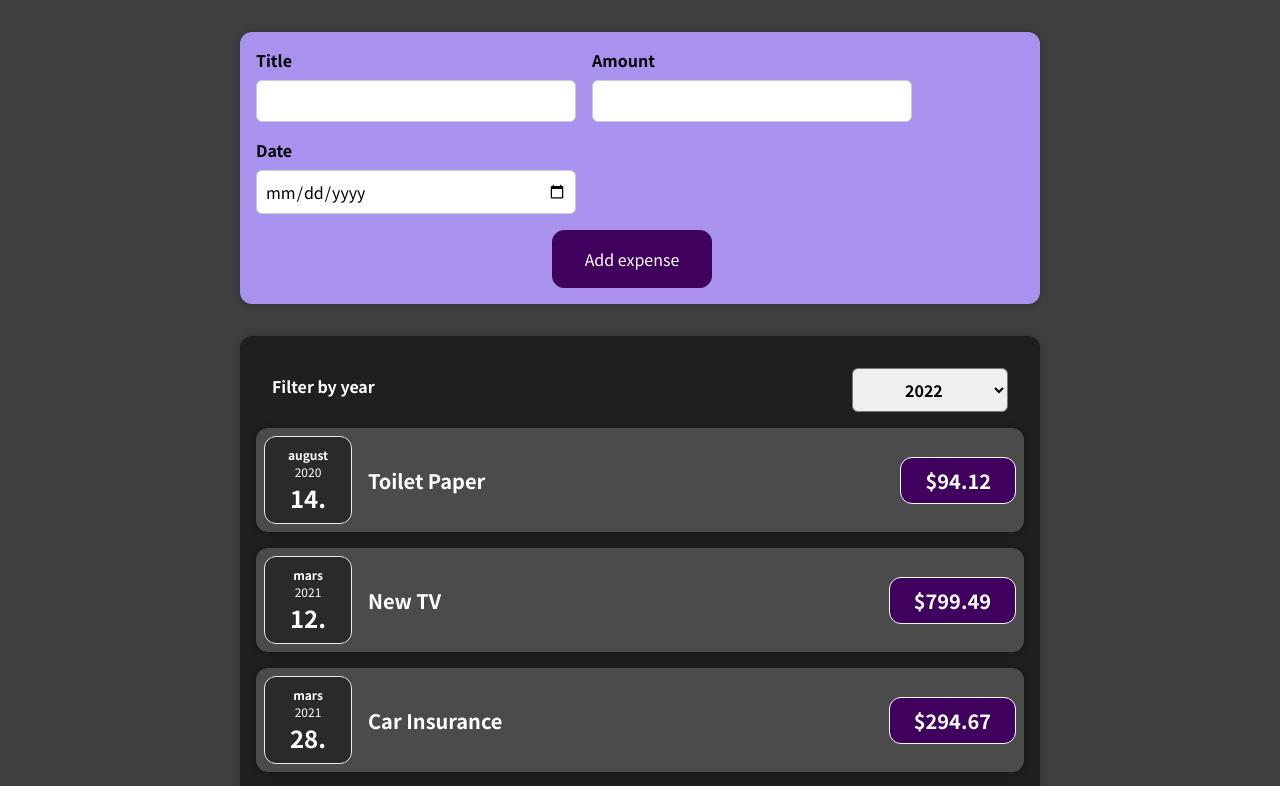
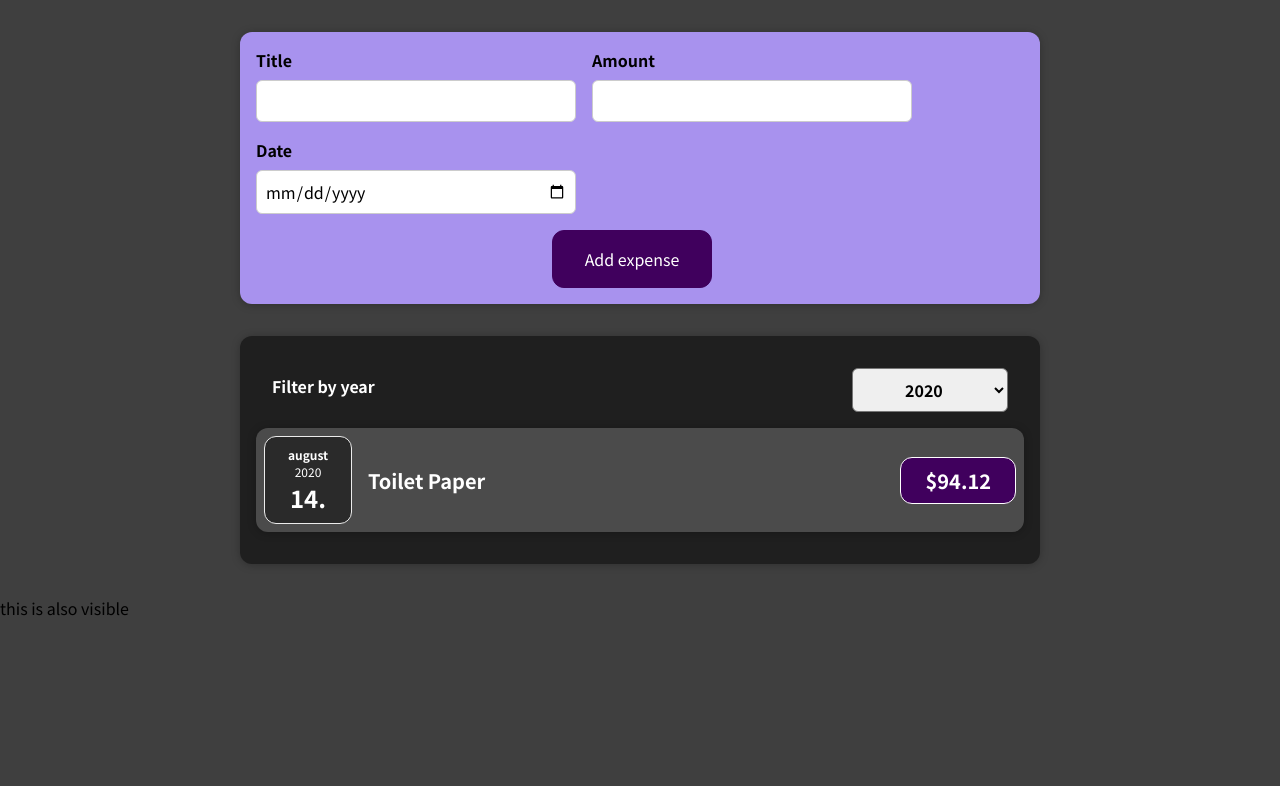
Before and after one commit to paalss/01-starting-setup, a React (Create React App) app: page / in a window 1280 px wide. Shown: the top 786 px of the page. Built offline with nearby package versions, Linux system fonts and the light colour scheme.

Commit message:
endringer på assignment 3 etter fasit: lar være å innblande App.js i filtrering av ExpenseItem

```diff
--- a/src/App.js
+++ b/src/App.js
@@ -32,33 +32,17 @@ const DEFAULTEXPENSES = [
 
 const App = () => {
   const [expenses, setExpences] = useState(DEFAULTEXPENSES);
-  const [chosenYear, setChosenYear] = useState("");
-
-  let possiblyFilteredExpenses = expenses;
 
   const addExpenseHandler = (newExpense) => {
     setExpences((prevExpenses) => {
       return [newExpense, ...prevExpenses];
     });
   };
-  const applyFilterHandler = (chosenYear) => {
-    setChosenYear(chosenYear);
-  };
-  if (chosenYear !== "") {
-    const filteredExpenses = expenses.filter(
-      (element) => element.date.getFullYear() === parseInt(chosenYear)
-    );
-    possiblyFilteredExpenses = filteredExpenses;
-  }
 
   return (
     <div>
       <NewExpense onAddExpense={addExpenseHandler} />
-      <ViewExpenses
-        onApplyFilterHandler={applyFilterHandler}
-        data={possiblyFilteredExpenses}
-        year={chosenYear}
-      />
+      <ViewExpenses data={expenses} />
       <p>this is also visible</p>
     </div>
   );
--- a/src/components/Expenses/ViewExpenses.js
+++ b/src/components/Expenses/ViewExpenses.js
@@ -1,4 +1,4 @@
-import React from "react";
+import React, { useState } from "react";
 
 import ExpenseItem from "./ExpenseItem";
 import ExpensesFilter from "./ExpensesFilter";
@@ -6,18 +6,23 @@ import Card from "../UI/Card";
 import "./ViewExpenses.css";
 
 const ViewExpenses = (props) => {
+  const [chosenYear, setChosenYear] = useState("2020");
   const filterChangeHandler = (chosenYear) => {
-    props.onApplyFilterHandler(chosenYear)
+    setChosenYear(chosenYear);
   };
+
+  const filteredExpenses = props.data.filter((element) => {
+    return element.date.getFullYear() === parseInt(chosenYear);
+  });
 
   return (
     <div>
       <Card className="expenses">
         <ExpensesFilter
-          selected={props.year.chosenYear}
+          selected={chosenYear}
           onFilterChange={filterChangeHandler}
         />
-        {props.data.map((element) => {
+        {filteredExpenses.map((element) => {
           return (
             <ExpenseItem
               key={element.id}
```
Also changed, not shown: 1 other file (tests, documents, lock files or other folders).
